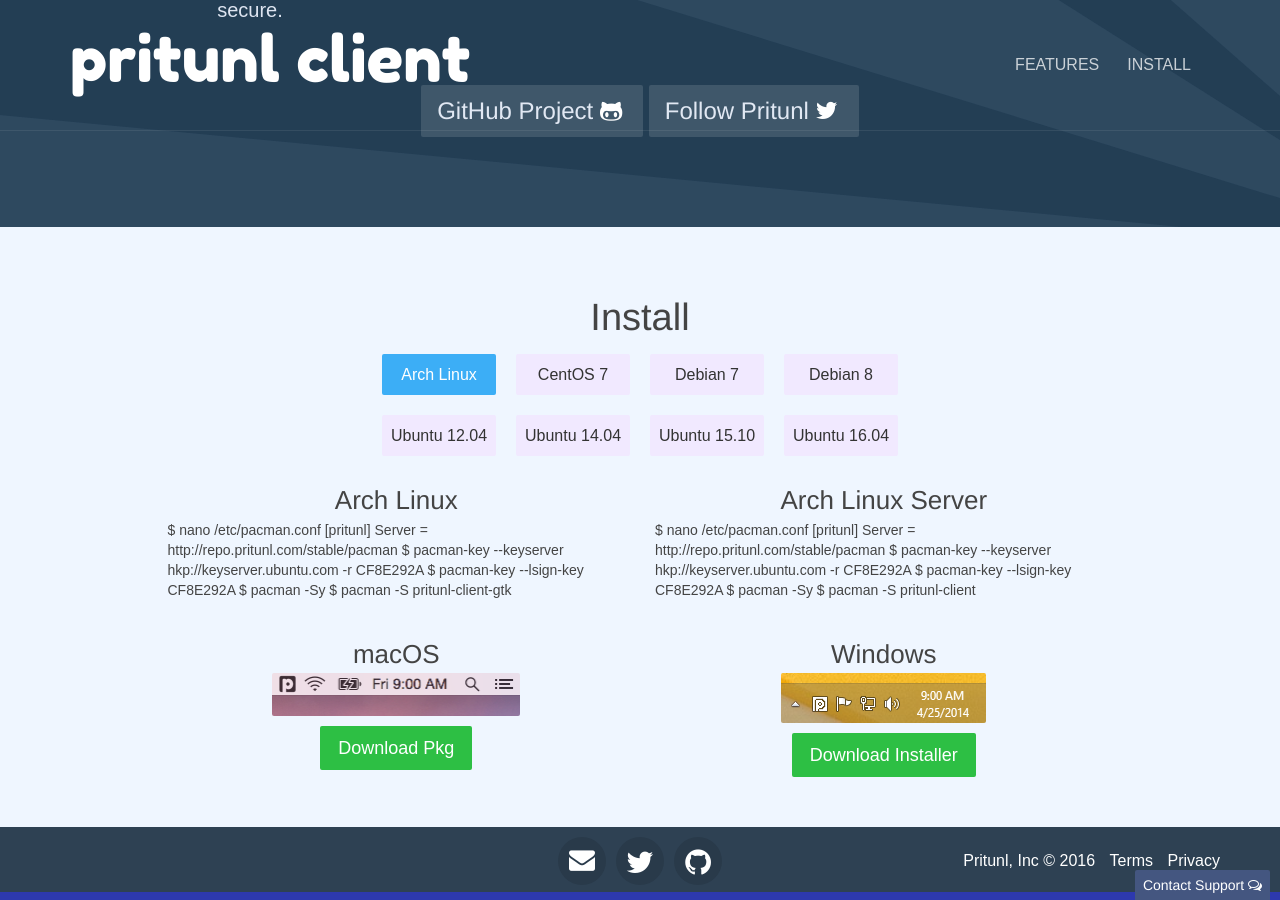
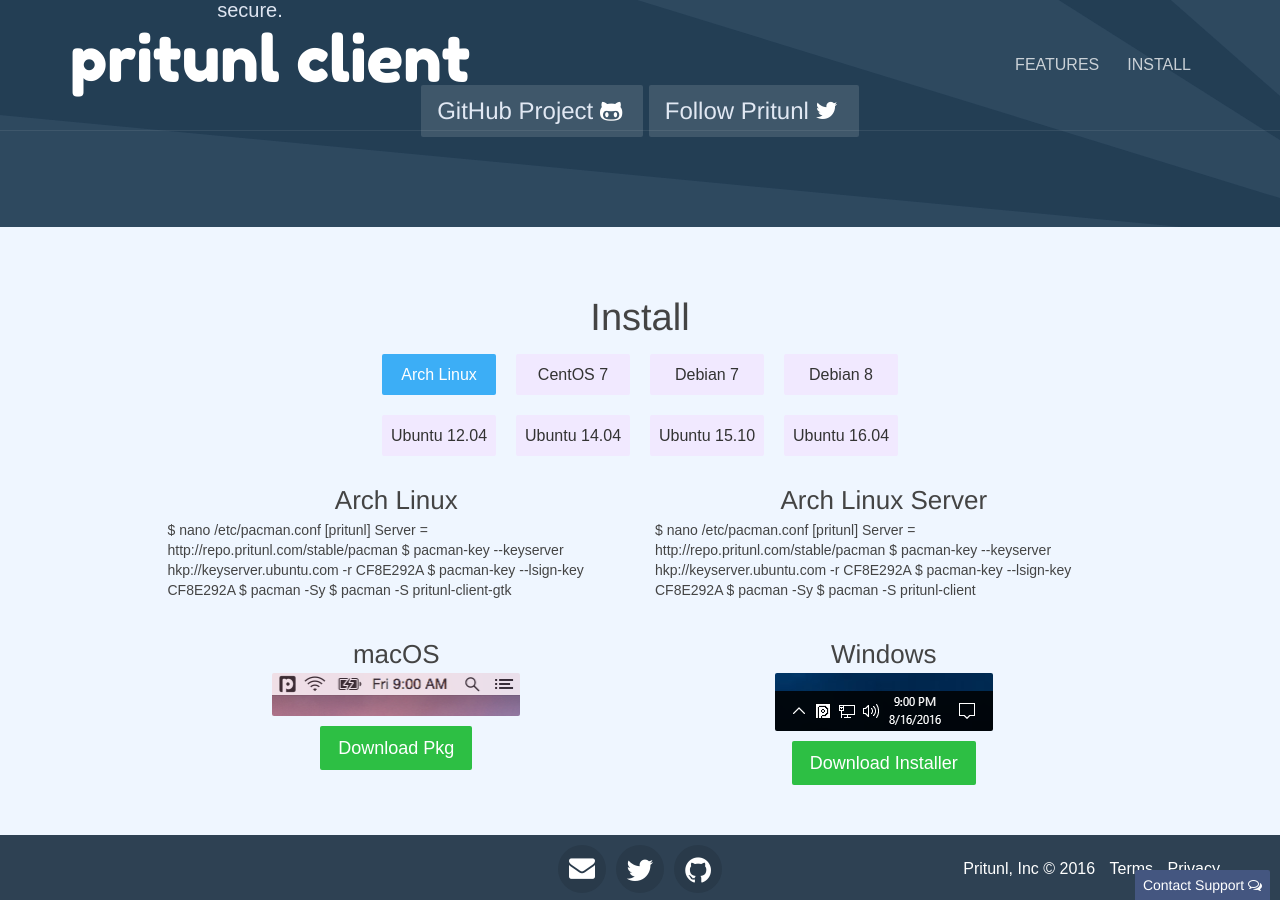
Before and after one commit to pritunl/client.pritunl.github.io, a Jekyll site: the page built from index.html, in a window 1280 px wide and 900 px high, scrolled down 2539 px. Built offline with Jekyll 4.4.1, drawn with Linux system fonts in a browser that asks for light colours; nearby versions of some CDN libraries; some web fonts are replaced; Markdown is read by kramdown in place of the engine named in the settings; comment, search, counter and statistics services are not loaded.

Commit message:
Update client

```diff
--- a/index.html
+++ b/index.html
@@ -259,12 +259,12 @@
         <div class="item col-md-5 col-sm-12 col-xs-12 col-md-offset-1">
           <h3 class="title text-center">macOS</h3>
           <img src="img/client_osx.png" style="width: 248px" alt="macOS Client"/><br>
-          <a class="btn btn-lg btn-success" href="https://github.com/pritunl/pritunl-client-electron/releases/download/0.10.19/Pritunl.pkg.zip">Download Pkg</a>
+          <a class="btn btn-lg btn-success" href="https://github.com/pritunl/pritunl-client-electron/releases/download/1.0.1070.4/Pritunl.pkg.zip">Download Pkg</a>
         </div>
         <div class="item col-md-5 col-sm-12 col-xs-12">
           <h3 class="title text-center">Windows</h3>
           <img src="img/client_win.png" alt="Windows Client"/><br>
-          <a class="btn btn-lg btn-success" href="https://github.com/pritunl/pritunl-client-electron/releases/download/0.10.19/Pritunl.exe">Download Installer</a>
+          <a class="btn btn-lg btn-success" href="https://github.com/pritunl/pritunl-client-electron/releases/download/1.0.1070.4/Pritunl.exe">Download Installer</a>
         </div>
       </div>
     </div>
```
Also changed, not shown: img/client_win.png.
